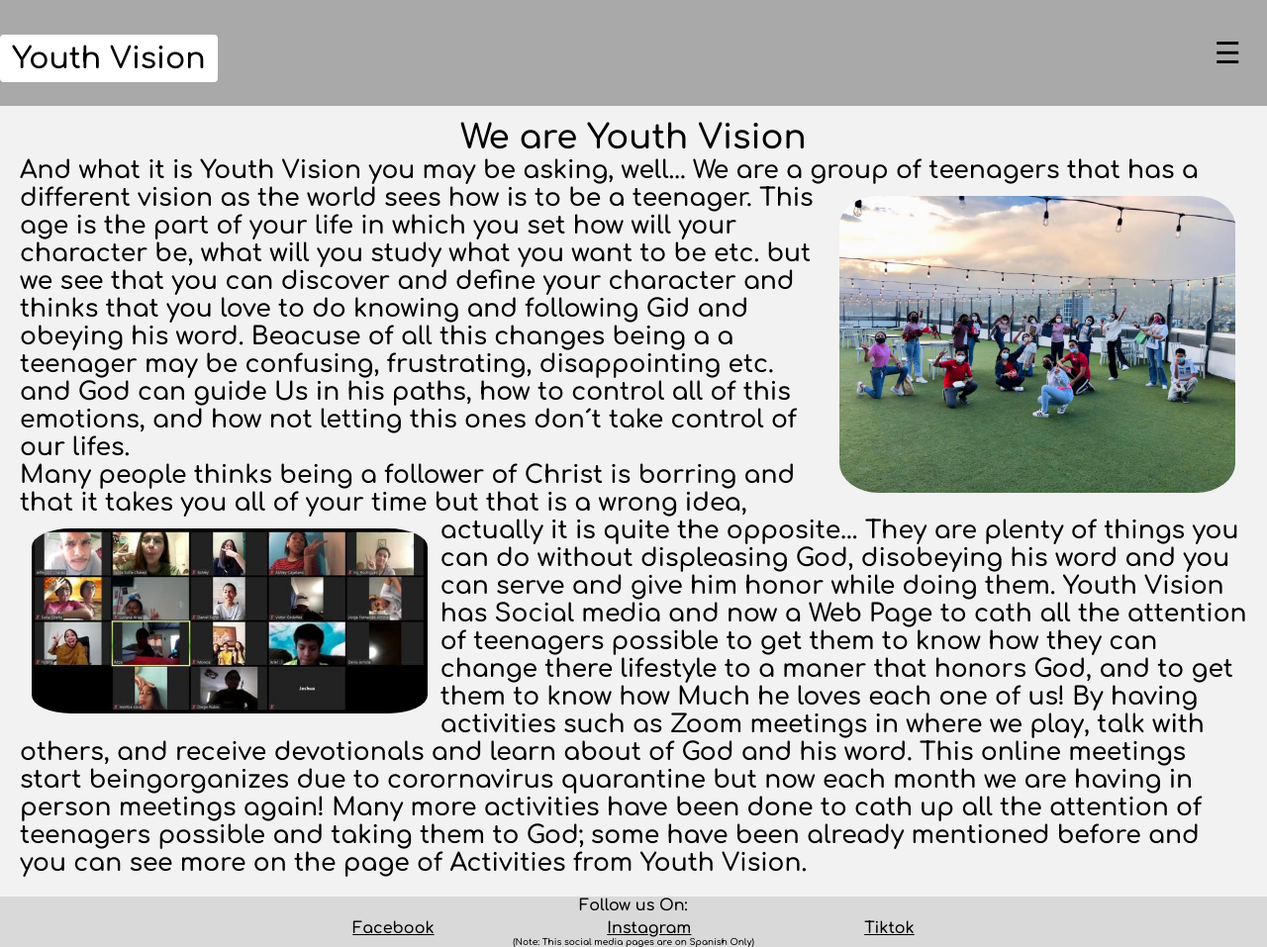
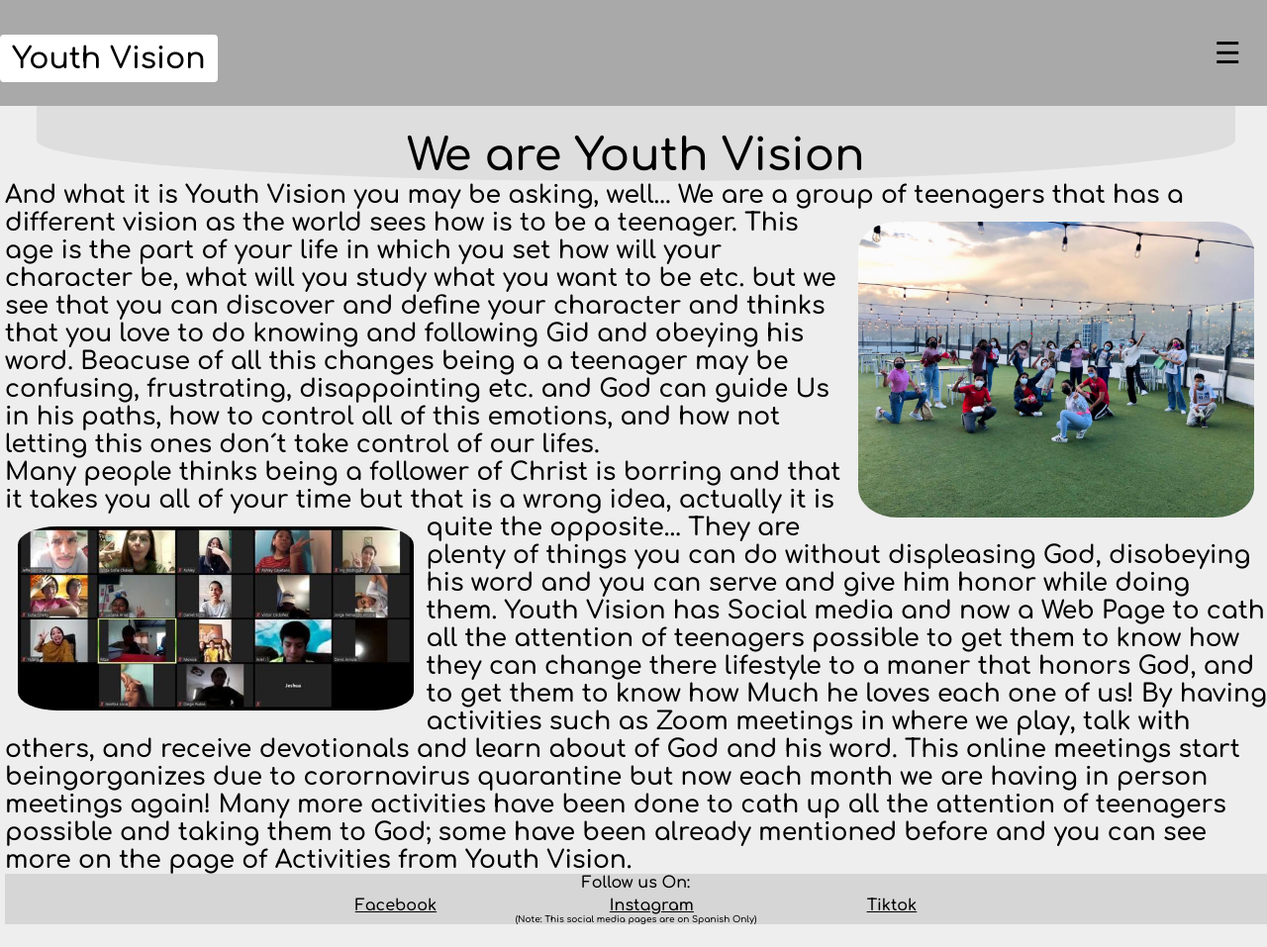
Before and after one commit to Youth-Vision/Youth_Vision, a plain HTML site: page index.html in a window 1280 px wide. Shown: the whole page at 99% size. After the commit the page ends 934 px from the top, so only its background shows below. Drawn offline with nearby package versions, Linux system fonts and the light colour scheme.

Commit message:
Title Modified

```diff
--- a/PrincipalCode.css
+++ b/PrincipalCode.css
@@ -6,10 +6,10 @@
 body {
     font-family: 'Comfortaa', cursive;
     transition: background-color .5s;
-    margin-top: 100px;
+    margin-top: 100px; margin-left: 5px;
     overflow-x: hidden;
     scroll-behavior: smooth;
-    background-color: rgba(0,0,0,.05);
+    background-color: #eeeeee;
 }
 
 .header {
@@ -17,7 +17,7 @@ body {
     background-color: rgb(169, 169, 169) !important;
     padding: 20px 10px;
     width: 100%;
-    margin-top: -100px;
+    margin-top: -100px; margin-left: -5px;
     position: fixed;
     transition: .6s;
 }
@@ -65,10 +65,6 @@ body {
         float: none;
     }
 }
-
-.div-content {
-    padding: 20px;
-}
 /*------------------------------------*/
 .sidenav {
     height: 100%;
@@ -109,7 +105,7 @@ body {
     float: left;
 }
 .closeSideBar {
-    background-color: rgba(40, 40, 40, 0.8);
+    background-color: rgba(40, 40, 40, 0.8) !important;
 
 }
 #main {
@@ -118,7 +114,6 @@ body {
 }
 .openSideBar {
     margin-top: 15px;
-    z-index: 10000000000000;
 }
 @media screen and (max-height: 450px) {
     .sidenav {
@@ -127,6 +122,14 @@ body {
     .sidenav a {
         font-size: 18px;
     }
+}
+/*---------------*/
+.contentTitle {
+    position: unset;
+    margin: auto;
+    height: 10%; width: 95%;
+    background-color: rgb(222, 222, 222);
+    border-bottom-left-radius: 55%; border-bottom-right-radius: 55%; border-top-left-radius: 10%; border-top-right-radius: 10%;
 }
 /*-----------------------------------------------------------------------------*/
 .imgCharla {
@@ -148,7 +151,8 @@ body {
 }
 
 .contentTitle {
-    font-size: 34px;
+    padding-top: 2.5%;
+    font-size: 45px;
     text-align: center;
 }
 
--- a/index.html
+++ b/index.html
@@ -9,10 +9,6 @@
         <meta name="author" content="Daniel Sorto">
         <meta name="copyright" content="copyright">
         <meta name="robots" content="index">
-        <script src="https://unpkg.com/scrollreveal"></script>
-        <script>
-            ScrollReveal({ reset: true });
-        </script>
         <title>Youth Vision</title>
         <link rel="stylesheet" type="text/css" href="PrincipalCode.css">
         <link rel="preconnect" href="https://fonts.gstatic.com">
@@ -35,8 +31,10 @@
                 </div>
             </div>
         </div>
+        <div class="ImagenDeFondo-Inicial">
+            <div class="contentTitle">We are Youth Vision</div>
+        </div>
         <div class="div-content">
-            <h2 class="contentTitle">We are Youth Vision</h2>
             <p class="content">
                 And what it is Youth Vision you may be asking, well... We are a group of teenagers that has a
                 different vision as the world sees how is to
```
